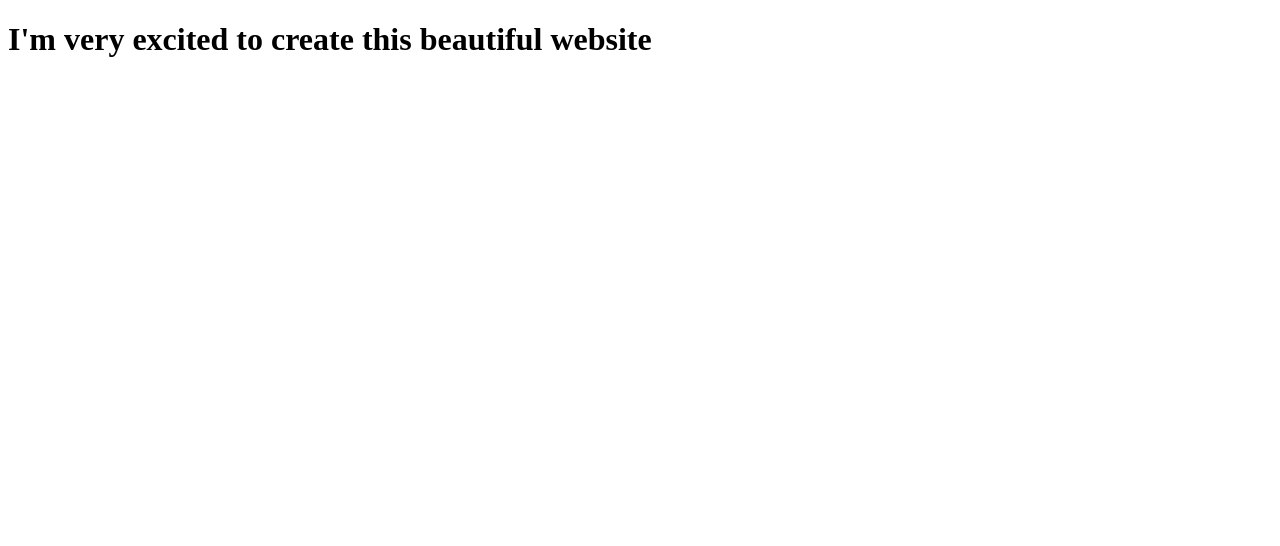
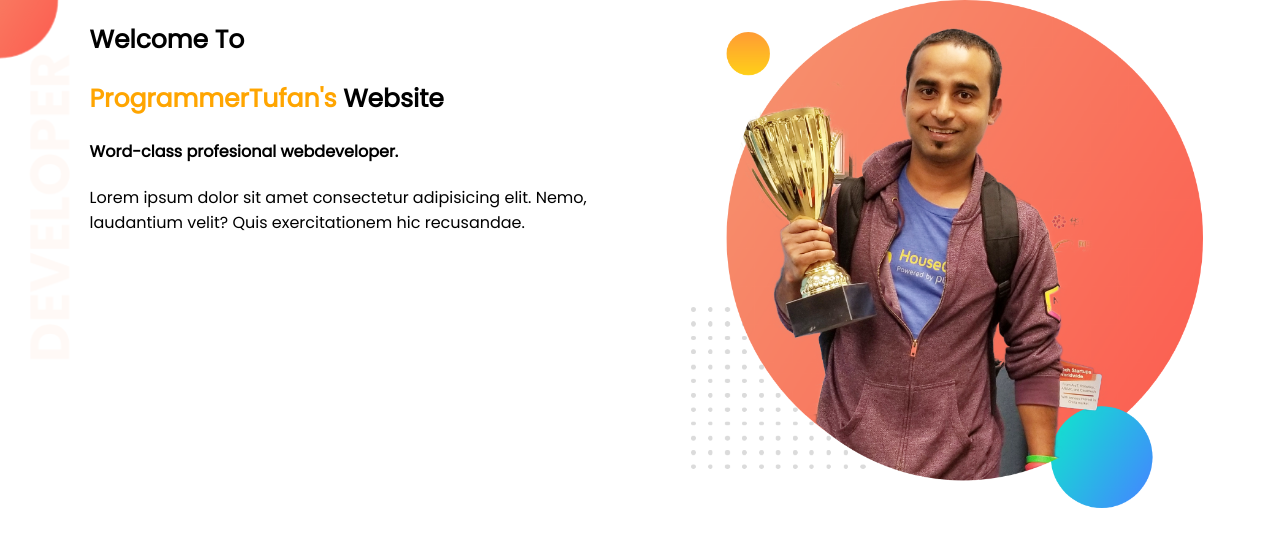
Before and after one commit to programmertufan/test-website, a plain HTML site: page index.html in a window 1280 px wide. Drawn offline with Linux system fonts and the light colour scheme.

Commit message:
some part of this website has been done

```diff
--- a/index.html
+++ b/index.html
@@ -6,13 +6,28 @@
     <meta name="viewport" content="width=device-width, initial-scale=1.0">
     <title>This is a new project</title>
     <link rel="stylesheet" href="style.css">
+    <link rel="preconnect" href="https://fonts.gstatic.com">
+    <link rel="preconnect" href="https://fonts.gstatic.com">
+    <link href="https://fonts.googleapis.com/css2?family=Poppins&display=swap" rel="stylesheet">
     <style>
 
     </style>
 </head>
 <body>
 
-    <h1>I'm very excited to create this beautiful website</h1>
+   <section class="top">
+
+<div class="half-width">
+    <h1>Welcome To</h1>
+    <h1><span class="header-name">ProgrammerTufan's</span> Website</h1>
+    <h4>Word-class profesional webdeveloper.</h4>
+    <p>Lorem ipsum dolor sit amet consectetur adipisicing elit. Nemo, laudantium velit? Quis exercitationem hic recusandae.</p>
+</div>
+<div class="half-width">
+    <img src="./images/jhankar.png" alt="logo">
+</div>
+
+   </section>
 
 
 </body>
--- a/style.css
+++ b/style.css
@@ -0,0 +1,26 @@
+body{
+    font-family: 'Poppins', sans-serif;
+    margin: 0px;
+}
+h1{
+    font-size: 25px;
+}
+.header-name{
+    color: orange;
+}
+.half-width{
+    width: 40%;
+    float: left;
+    margin-left: 5%;
+    padding-left: 2%;
+}
+.half-width img{
+    width: 100%;
+}
+.top{
+    background-image: url(./images/top-banner.png);
+    background-repeat: no-repeat;
+}
+section{
+    height: 500px;
+}
```
